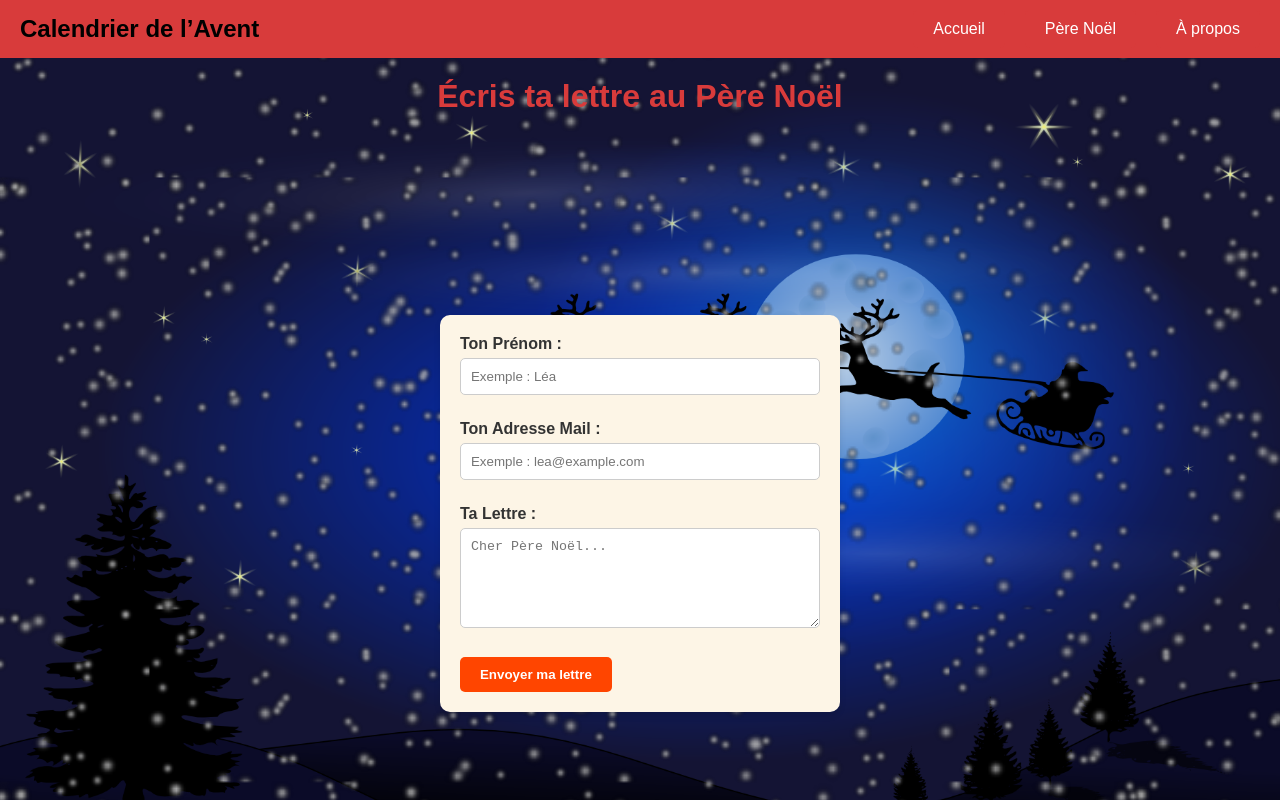
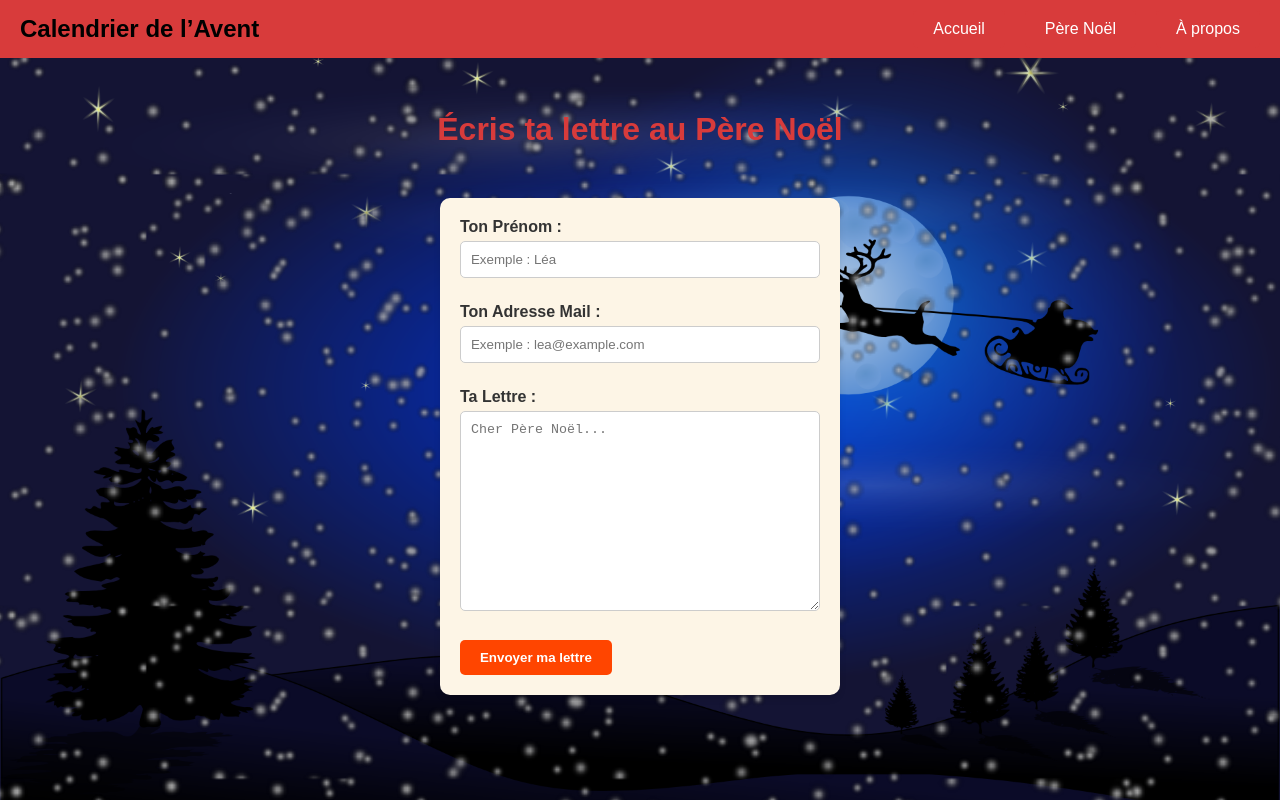
Before and after one commit to SabrinaMouginot/calendrier_avent, a React (Vite) app: page /Noel in a window 1280 px wide. Shown: the top 800 px of the page. Built offline with nearby package versions, Linux system fonts and the light colour scheme.

Commit message:
travail de style

```diff
--- a/src/pages/Noel/Noel.css
+++ b/src/pages/Noel/Noel.css
@@ -3,30 +3,24 @@
     padding: 20px;
     font-family: "Arial", sans-serif;
     position: relative;
-    overflow: hidden;
-    /* Empêche le débordement des flocons */
+    overflow: hidden; /* Empêche le débordement des flocons */
 }
 
 .noel-form {
-    margin: 200px auto;
+    margin: 50px auto; /* Réduction des espaces avant et après */
     max-width: 400px;
     text-align: left;
     background-color: #fdf5e6;
     padding: 20px;
     border-radius: 10px;
     box-shadow: 0px 4px 6px rgba(0, 0, 0, 0.1);
-
-    /* Place le formulaire au-dessus des flocons */
     position: relative;
     z-index: 10;
 }
 
-
-/* Place les flocons derrière le formulaire */
 .snow,
 .snowbis {
-    z-index: 0;
-    /* Les flocons sont au fond */
+    z-index: 0; /* Les flocons sont au fond */
 }
 
 .form-group {
@@ -49,7 +43,8 @@ textarea {
 }
 
 textarea {
-    height: 100px;
+    height: 200px; /* Augmente la hauteur pour plus de place */
+    resize: vertical; /* Permet à l'utilisateur de redimensionner si nécessaire */
 }
 
 .send-button,
@@ -74,10 +69,8 @@ textarea {
     border: 1px solid #00c800;
     padding: 20px;
     border-radius: 10px;
-
     position: relative;
-    z-index: 10;
-    /* Le message de succès est également au-dessus */
+    z-index: 10; /* Le message de succès est également au-dessus */
 }
 
 .success-message h2 {
```
